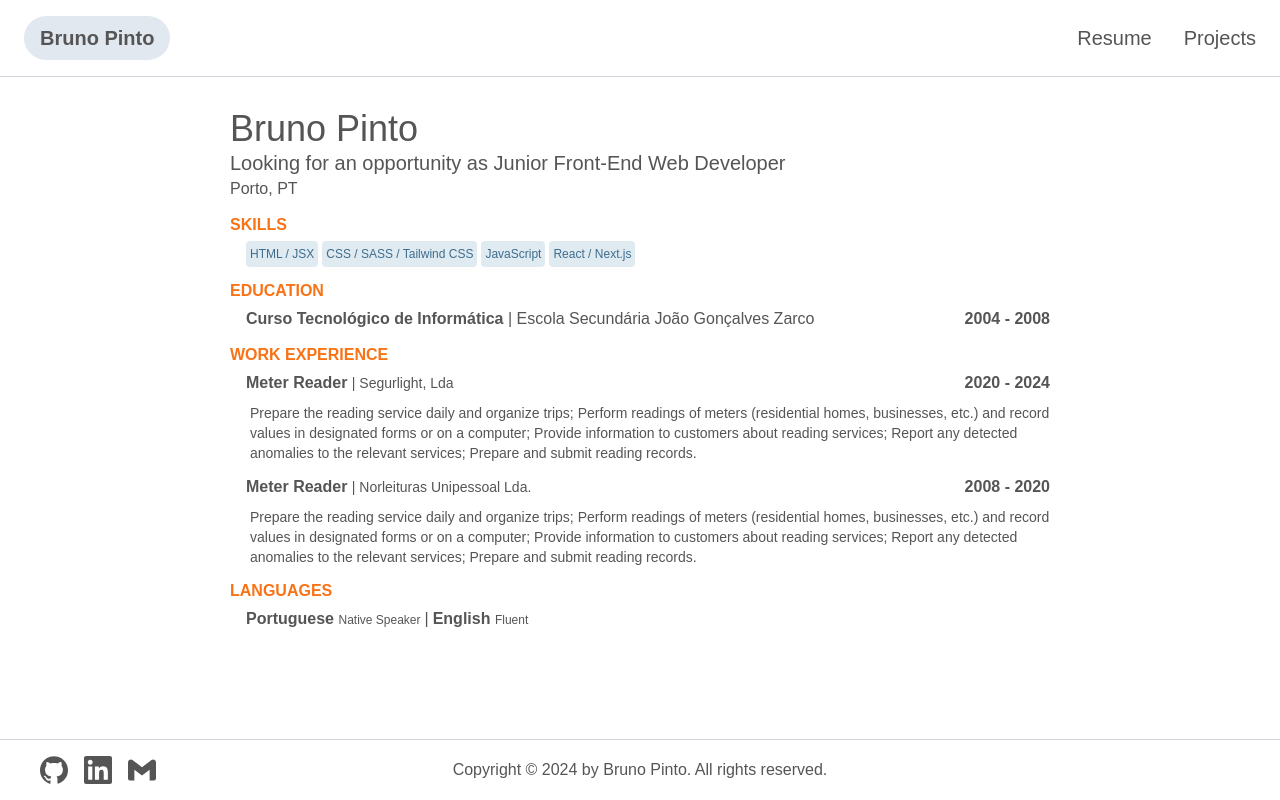
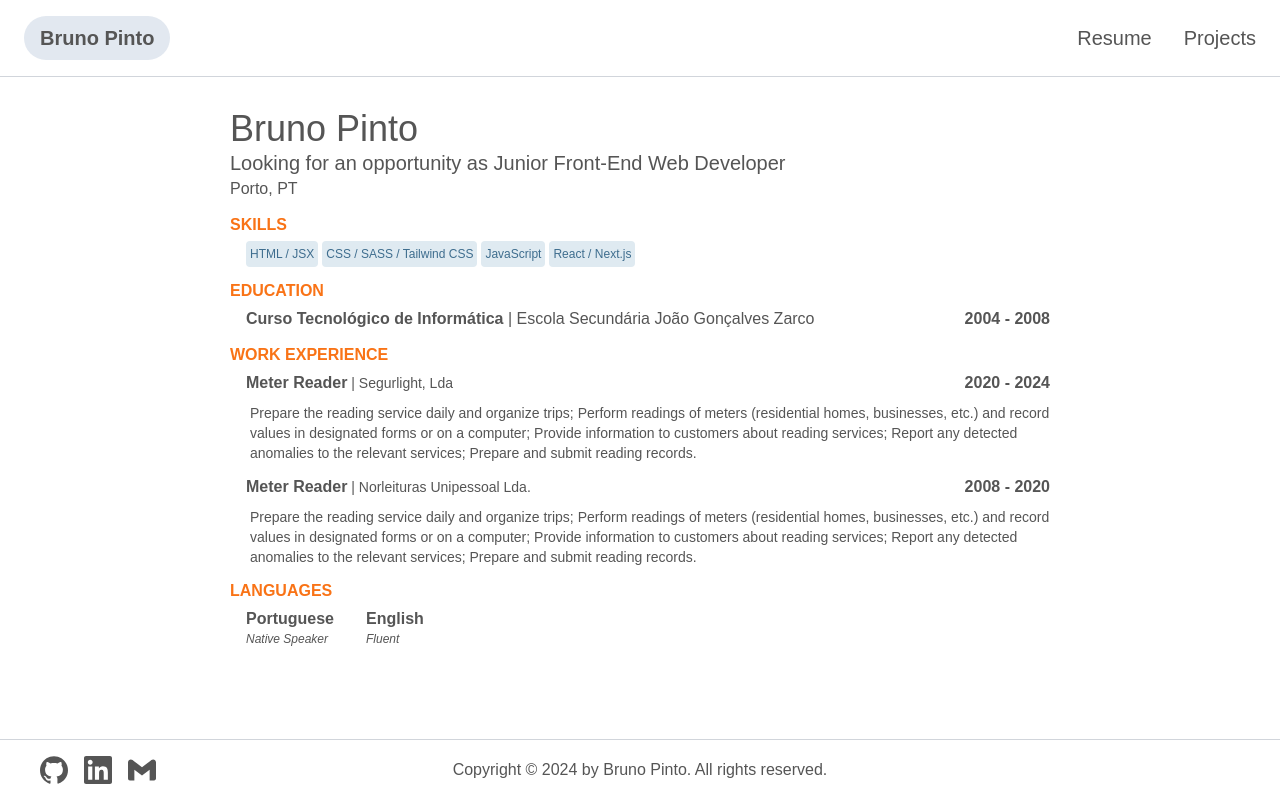
Before and after one commit to BrunoMaiaPinto/brunomaiapinto.github.io, a Next.js app: page /resume in a window 1280 px wide. Built offline with nearby package versions, Linux system fonts and the light colour scheme.

Commit message:
Add files via upload

```diff
--- a/app/resume/page.jsx
+++ b/app/resume/page.jsx
@@ -1,4 +1,120 @@
+// const URL = "https://registry.jsonresume.org/BrunoMaiaPinto.json";
+
 export const metadata = { title: "Resume" };
+
+const skills = [
+  "HTML / JSX",
+  "CSS / SASS / Tailwind CSS",
+  "JavaScript",
+  "React / Next.js",
+];
+
+const education = [
+  {
+    degree: "Curso Tecnológico de Informática",
+    institution: "Escola Secundária João Gonçalves Zarco",
+    years: "2004 - 2008",
+  },
+];
+
+const workExperience = [
+  {
+    title: "Meter Reader",
+    company: "Segurlight, Lda",
+    years: "2020 - 2024",
+    description: `Prepare the reading service daily and organize trips; Perform readings of meters (residential homes, businesses, etc.) and record values in designated forms or on a computer; Provide information to customers about reading services; Report any detected anomalies to the relevant services; Prepare and submit reading records.`,
+  },
+
+  {
+    title: "Meter Reader",
+    company: "Norleituras Unipessoal Lda.",
+    years: "2008 - 2020",
+    description: `Prepare the reading service daily and organize trips; Perform readings of meters (residential homes, businesses, etc.) and record values in designated forms or on a computer; Provide information to customers about reading services; Report any detected anomalies to the relevant services; Prepare and submit reading records.`,
+  },
+];
+
+const languages = [
+  { language: "Portuguese", proficiency: "Native Speaker" },
+  { language: "English", proficiency: "Fluent" },
+];
+
+const Section = function ({ title, children }) {
+  return (
+    <div className="mt-3">
+      <h2 className="text-md text-orange-500 font-semibold uppercase mb-1">
+        {title}
+      </h2>
+      {children}
+    </div>
+  );
+};
+
+const Skills = function () {
+  return (
+    <ul className="flex gap-1 ml-4">
+      {skills.map((skill) => (
+        <li
+          key={skill}
+          className="py-[5px] px-[4px] text-xs text-[#3e6d8e] bg-[#dfeaf1] inline-block rounded"
+        >
+          {skill}
+        </li>
+      ))}
+    </ul>
+  );
+};
+
+const Education = function () {
+  return (
+    <ul className="flex justify-between ml-4">
+      {education.map(({ degree, institution, years }) => (
+        <>
+          <li key={degree}>
+            <span className="font-semibold">{degree} </span>
+            <span>| {institution}</span>
+          </li>
+          <li>
+            <span className="font-bold">{years}</span>
+          </li>
+        </>
+      ))}
+    </ul>
+  );
+};
+
+const WorkExperience = function () {
+  return (
+    <div>
+      {workExperience.map(({ title, company, years, description }) => (
+        <div key={title}>
+          <ul className="flex justify-between gap-1 ml-4">
+            <li>
+              <div>
+                <span className="font-semibold">{title}</span>
+                <span className="text-sm"> | {company}</span>
+              </div>
+            </li>
+            <li className="font-bold">{years}</li>
+          </ul>
+          <p className="ml-5 mt-2 text-sm mb-3">{description}</p>
+        </div>
+      ))}
+    </div>
+  );
+};
+
+const Languages = function () {
+  return (
+    <ul className="flex gap-8 ml-4">
+      {languages.map(({ language, proficiency }) => (
+        <li key={language} className="flex flex-col">
+          <span className="font-semibold">{language}</span>{" "}
+          <span className="text-xs italic">{proficiency}</span>
+        </li>
+      ))}
+    </ul>
+  );
+};
 
 export default function page() {
   return (
@@ -11,99 +127,21 @@ export default function page() {
         <span>Porto, PT</span>
       </div>
 
-      {/* Skills */}
-      <div className="mt-3">
-        <h2 className="text-md text-orange-500 font-semibold uppercase mb-1">
-          Skills
-        </h2>
-        <ul className="flex gap-1 ml-4">
-          <li className="py-[5px] px-[4px] text-xs text-[#3e6d8e] bg-[#dfeaf1] inline-block rounded">
-            HTML / JSX
-          </li>
-          <li className="py-[5px] px-[4px] text-xs text-[#3e6d8e] bg-[#dfeaf1] inline-block rounded">
-            CSS / SASS / Tailwind CSS
-          </li>
-          <li className="py-[5px] px-[4px] text-xs text-[#3e6d8e] bg-[#dfeaf1] inline-block rounded">
-            JavaScript
-          </li>
-          <li className="py-[5px] px-[4px] text-xs text-[#3e6d8e] bg-[#dfeaf1] inline-block rounded">
-            React / Next.js
-          </li>
-        </ul>
-      </div>
+      <Section title="Skills">
+        <Skills />
+      </Section>
 
-      {/* Education */}
-      <div className="mt-3">
-        <h2 className="text-md text-orange-500 font-semibold uppercase mb-1">
-          Education
-        </h2>
-        <ul className="flex justify-between ml-4">
-          <li>
-            <span className="font-semibold">
-              Curso Tecnológico de Informática
-            </span>{" "}
-            <span>| Escola Secundária João Gonçalves Zarco</span>
-          </li>
-          <li className="font-bold">2004 - 2008</li>
-        </ul>
-      </div>
+      <Section title="Education">
+        <Education />
+      </Section>
 
-      {/* Work Experience */}
-      <div className="mt-3">
-        <h2 className="text-md text-orange-500 font-semibold uppercase mb-1">
-          Work Experience
-        </h2>
-        <ul className="flex justify-between gap-1 ml-4">
-          <li>
-            <div>
-              <span className="font-semibold">Meter Reader</span>{" "}
-              <span className="text-sm"> | Segurlight, Lda</span>
-            </div>
-          </li>
-          <li className="font-bold">2020 - 2024</li>
-        </ul>
-        <p className="ml-5 mt-2 text-sm">
-          Prepare the reading service daily and organize trips; Perform readings
-          of meters (residential homes, businesses, etc.) and record values in
-          designated forms or on a computer; Provide information to customers
-          about reading services; Report any detected anomalies to the relevant
-          services; Prepare and submit reading records.
-        </p>
-        <ul className="flex justify-between gap-1 ml-4 mt-3">
-          <li>
-            <div>
-              <span className="font-semibold">Meter Reader</span>{" "}
-              <span className="text-sm">| Norleituras Unipessoal Lda.</span>
-            </div>
-          </li>
-          <li className="font-bold">2008 - 2020</li>
-        </ul>
-        <p className="ml-5 mt-2 text-sm">
-          Prepare the reading service daily and organize trips; Perform readings
-          of meters (residential homes, businesses, etc.) and record values in
-          designated forms or on a computer; Provide information to customers
-          about reading services; Report any detected anomalies to the relevant
-          services; Prepare and submit reading records.
-        </p>
-      </div>
+      <Section title="Work Experience">
+        <WorkExperience />
+      </Section>
 
-      {/* Lanaguase */}
-      <div className="mt-3">
-        <h2 className="text-md text-orange-500 font-semibold uppercase mb-1">
-          Languages
-        </h2>
-        <ul className="flex gap-1 ml-4">
-          <li>
-            <span className="font-semibold">Portuguese</span>{" "}
-            <span className="text-xs">Native Speaker</span>
-          </li>
-          |
-          <li>
-            <span className="font-semibold">English</span>{" "}
-            <span className="text-xs">Fluent</span>
-          </li>
-        </ul>
-      </div>
+      <Section title="Languages">
+        <Languages>|</Languages>
+      </Section>
     </div>
   );
 }
```
